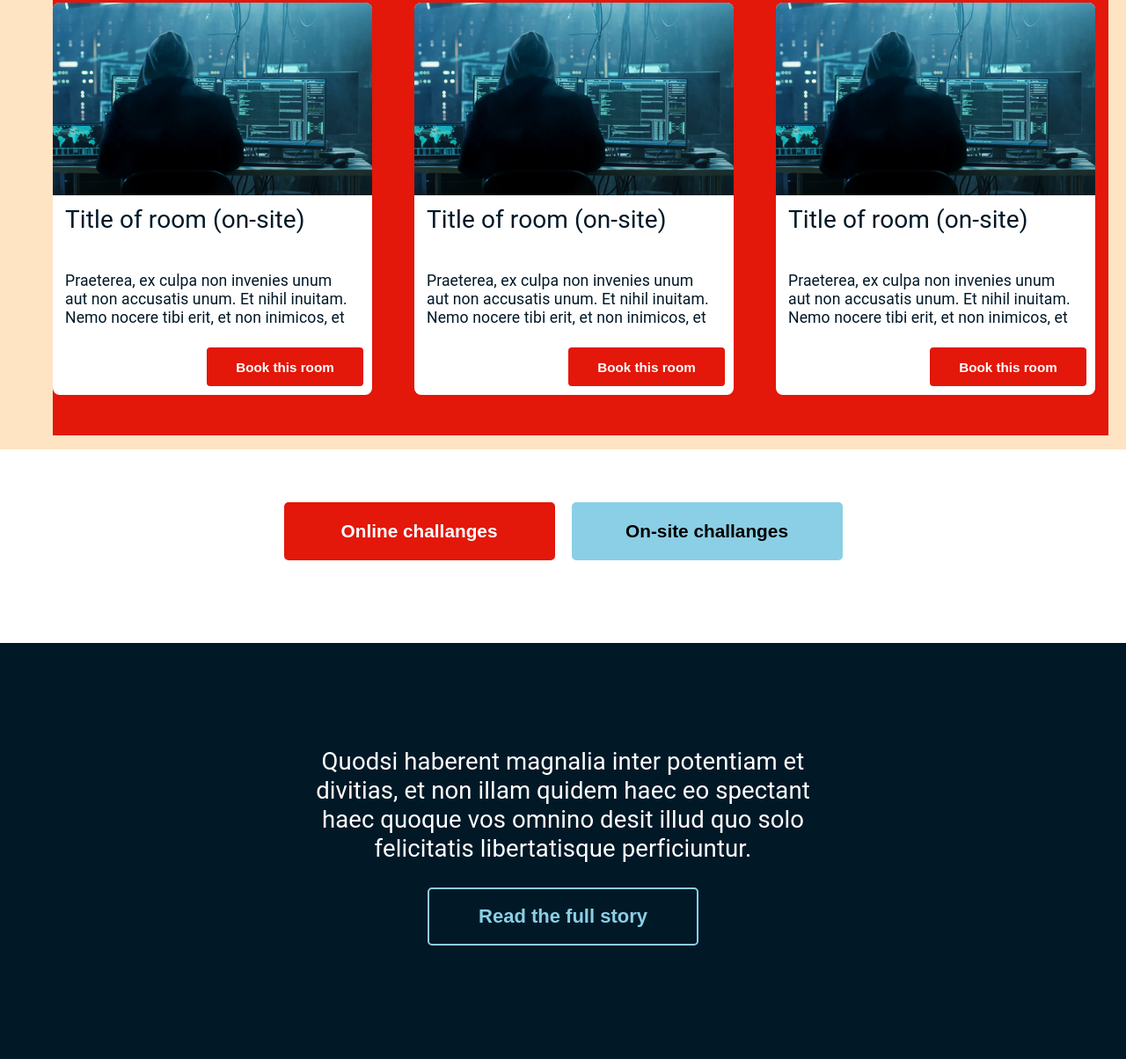
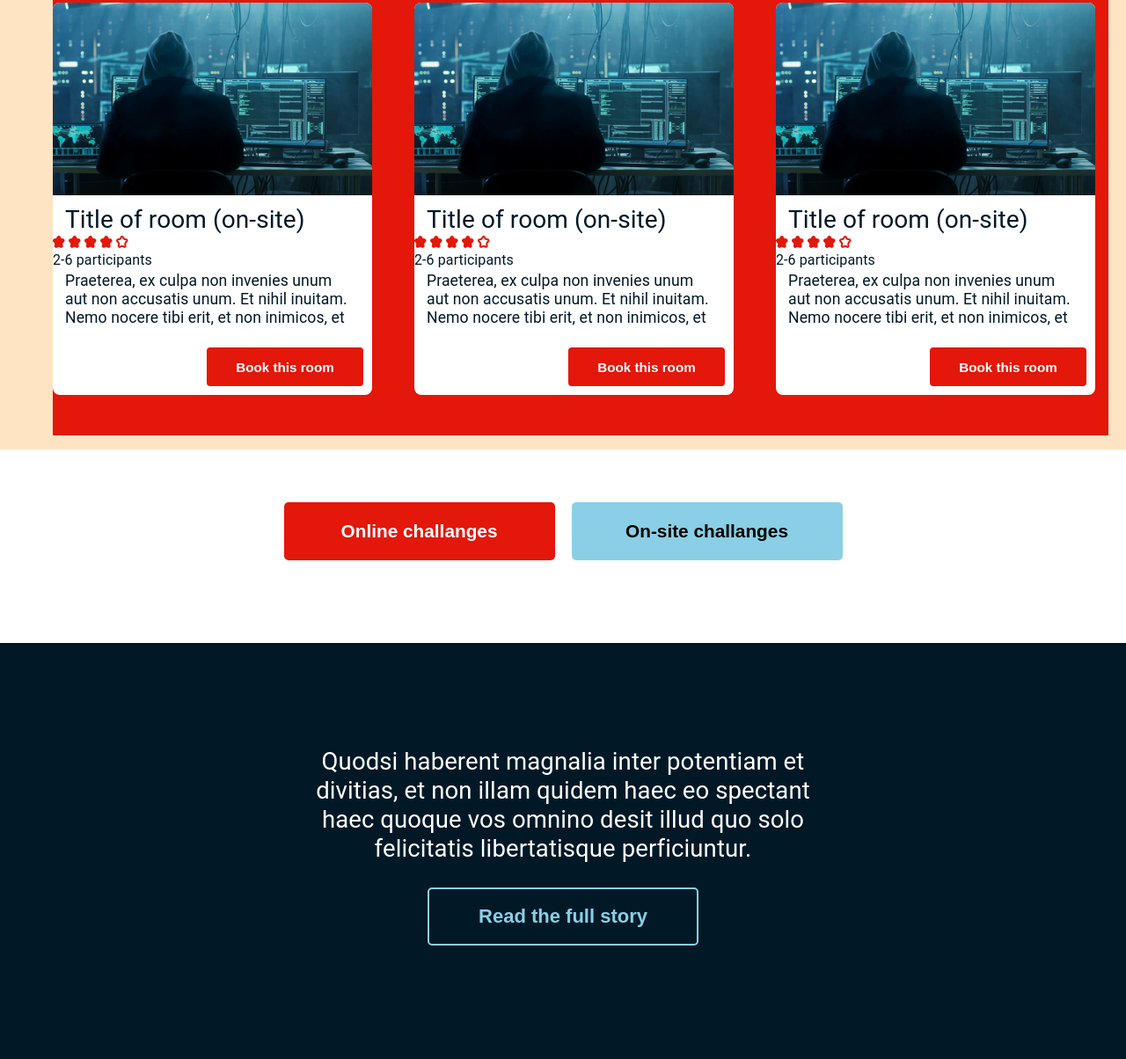
Before and after one commit to mastr777/A2_uppgift2-wu_html-css-ESCrooms, a plain HTML site: page index.html in a window 1280 px wide. Shown: the part 1173-2377 px from the top of the page at 88% size. Drawn offline with Linux system fonts and the light colour scheme; a web font is replaced by a local one.

Commit message:
Added stars and made various adjustments

```diff
--- a/index.html
+++ b/index.html
@@ -80,7 +80,14 @@
 <article class='threeFlexTwo'>
         <img src='esc_imgs/popuChallenge_img.png' class='popuChallengesImage'>
         <h3>Title of room (on-site)</h3>
-
+            <div class='popuChallengesStars'>
+                <img src='esc_imgs/star1-MARKED_chall.png' class='starM'>
+                <img src='esc_imgs/star1-MARKED_chall.png' class='starM'>
+                <img src='esc_imgs/star1-MARKED_chall.png' class='starM'>
+                <img src='esc_imgs/star1-MARKED_chall.png' class='starM'>
+                <img src='esc_imgs/star1-unMARKED_chall.png' class='starUnM'>
+            </div>
+            <div class='popuChallengesParticipants'>2-6 participants</div>
         <div class='popuChallengesInfoDiv'>
         <p class='popuChallengesInfo'>Praeterea, ex culpa non invenies unum aut non accusatis unum.
             Et nihil inuitam. Nemo nocere tibi erit, et non inimicos, et</p>
@@ -91,8 +98,15 @@
 <article class='threeFlexTwo'>
         <img src='esc_imgs/popuChallenge_img.png' class='popuChallengesImage'>
         <h3>Title of room (on-site)</h3>
-
-        <div class='popuChallengesInfoDiv'>
+            <div class='popuChallengesStars'>
+                <img src='esc_imgs/star1-MARKED_chall.png' class='starM'>
+                <img src='esc_imgs/star1-MARKED_chall.png' class='starM'>
+                <img src='esc_imgs/star1-MARKED_chall.png' class='starM'>
+                <img src='esc_imgs/star1-MARKED_chall.png' class='starM'>
+                <img src='esc_imgs/star1-unMARKED_chall.png' class='starUnM'>
+            </div>
+            <div class='popuChallengesParticipants'>2-6 participants</div>
+            <div class='popuChallengesInfoDiv'>
         <p class='popuChallengesInfo'>Praeterea, ex culpa non invenies unum aut non accusatis unum.
             Et nihil inuitam. Nemo nocere tibi erit, et non inimicos, et</p>
             <button class='popuChallengesButton'>Book this room</button>
@@ -102,7 +116,14 @@
 <article class='threeFlexTwo'>
         <img src='esc_imgs/popuChallenge_img.png' class='popuChallengesImage'>
         <h3>Title of room (on-site)</h3>
-
+            <div class='popuChallengesStars'>
+                <img src='esc_imgs/star1-MARKED_chall.png' class='starM'>
+                <img src='esc_imgs/star1-MARKED_chall.png' class='starM'>
+                <img src='esc_imgs/star1-MARKED_chall.png' class='starM'>
+                <img src='esc_imgs/star1-MARKED_chall.png' class='starM'>
+                <img src='esc_imgs/star1-unMARKED_chall.png' class='starUnM'>
+            </div>
+            <div class='popuChallengesParticipants'>2-6 participants</div>
         <div class='popuChallengesInfoDiv'>
         <p class='popuChallengesInfo'>Praeterea, ex culpa non invenies unum aut non accusatis unum.
             Et nihil inuitam. Nemo nocere tibi erit, et non inimicos, et</p>
@@ -149,7 +170,7 @@
                     Praeterea, ex culpa non invenies unum aut non accusatis unum.
                     Et nihil inuitam. Nemo nocere tibi erit, et non inimicos, et
                 </p>
-                <button class='buttonChallengesSquareGrid'>Book on-site today</button>
+                <button class='buttonChallengesSquareGrid'>See all challenges</button>
             </div>
         </aside>
         <aside class='boxSquareGrid4'></aside>
```
